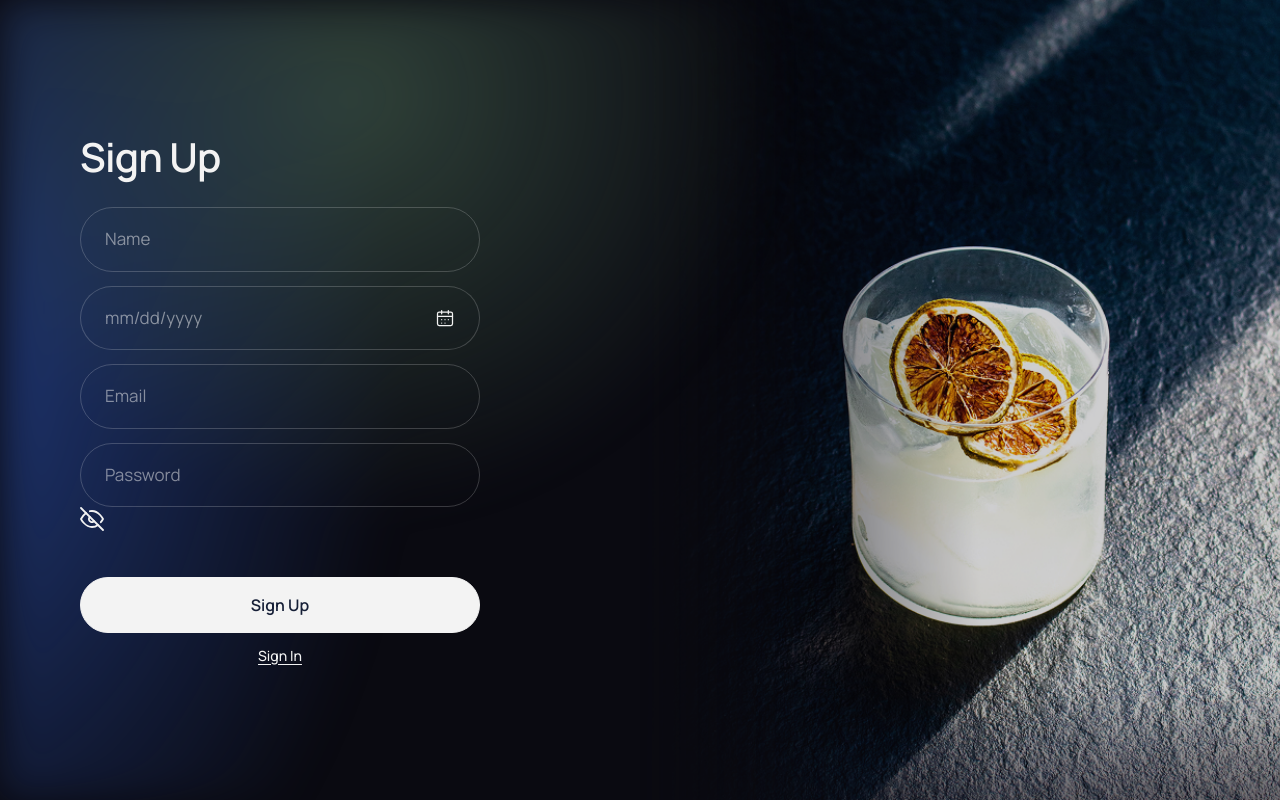
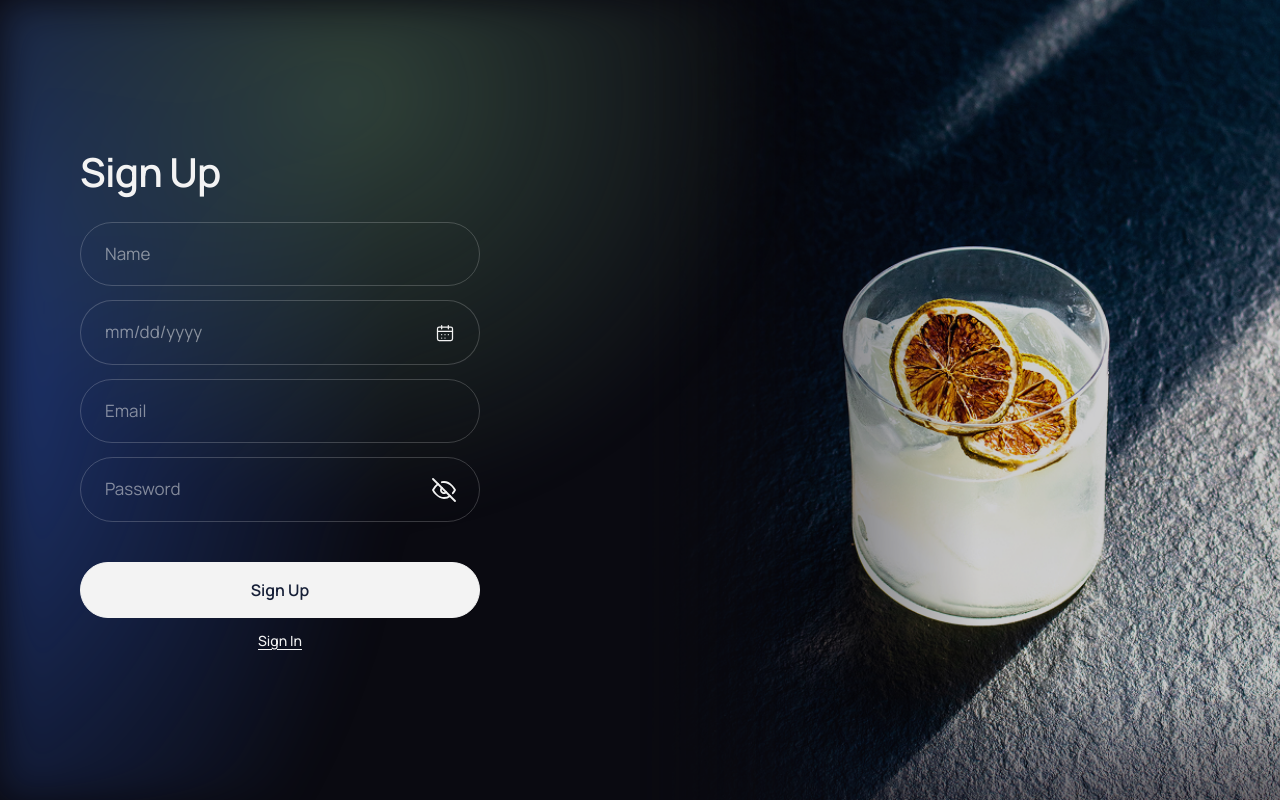
Before and after one commit to Poly1999/drink_master, a Next.js app: page /signup in a window 1280 px wide. Built offline with nearby package versions, Linux system fonts and the light colour scheme.

Commit message:
style(auth): add form field styles

```diff
--- a/src/components/FormField/FormField.css
+++ b/src/components/FormField/FormField.css
@@ -0,0 +1,68 @@
+.form-field {
+  --field-error: #e5484d;
+  --field-valid: #3bbf7f;
+
+  width: 100%;
+}
+
+.form-field__control {
+  position: relative;
+}
+
+.form-field__control .auth-form__input {
+  padding-right: 56px;
+}
+
+.form-field .auth-form__input.auth-form__input--error,
+.form-field .auth-form__input.auth-form__input--error:hover,
+.form-field .auth-form__input.auth-form__input--error:focus {
+  border-color: var(--field-error);
+}
+
+.form-field .auth-form__input.auth-form__input--valid,
+.form-field .auth-form__input.auth-form__input--valid:hover,
+.form-field .auth-form__input.auth-form__input--valid:focus {
+  border-color: var(--field-valid);
+}
+
+.form-field__icon {
+  position: absolute;
+  top: 50%;
+  right: 24px;
+  transform: translateY(-50%);
+  pointer-events: none;
+}
+
+.form-field__eye {
+  position: absolute;
+  top: 50%;
+  right: 24px;
+  display: flex;
+  padding: 0;
+  border: none;
+  background: none;
+  cursor: pointer;
+  transform: translateY(-50%);
+  transition: opacity var(--transition);
+}
+
+.form-field__eye:hover,
+.form-field__eye:focus-visible {
+  opacity: 0.6;
+}
+
+.form-field__error {
+  margin-top: 6px;
+  padding-left: 24px;
+  font-size: 12px;
+  line-height: 1.33;
+  color: var(--field-error);
+}
+
+@media screen and (min-width: 768px) {
+  .form-field__error {
+    margin-top: 8px;
+    font-size: 14px;
+    line-height: 1.29;
+  }
+}
```
